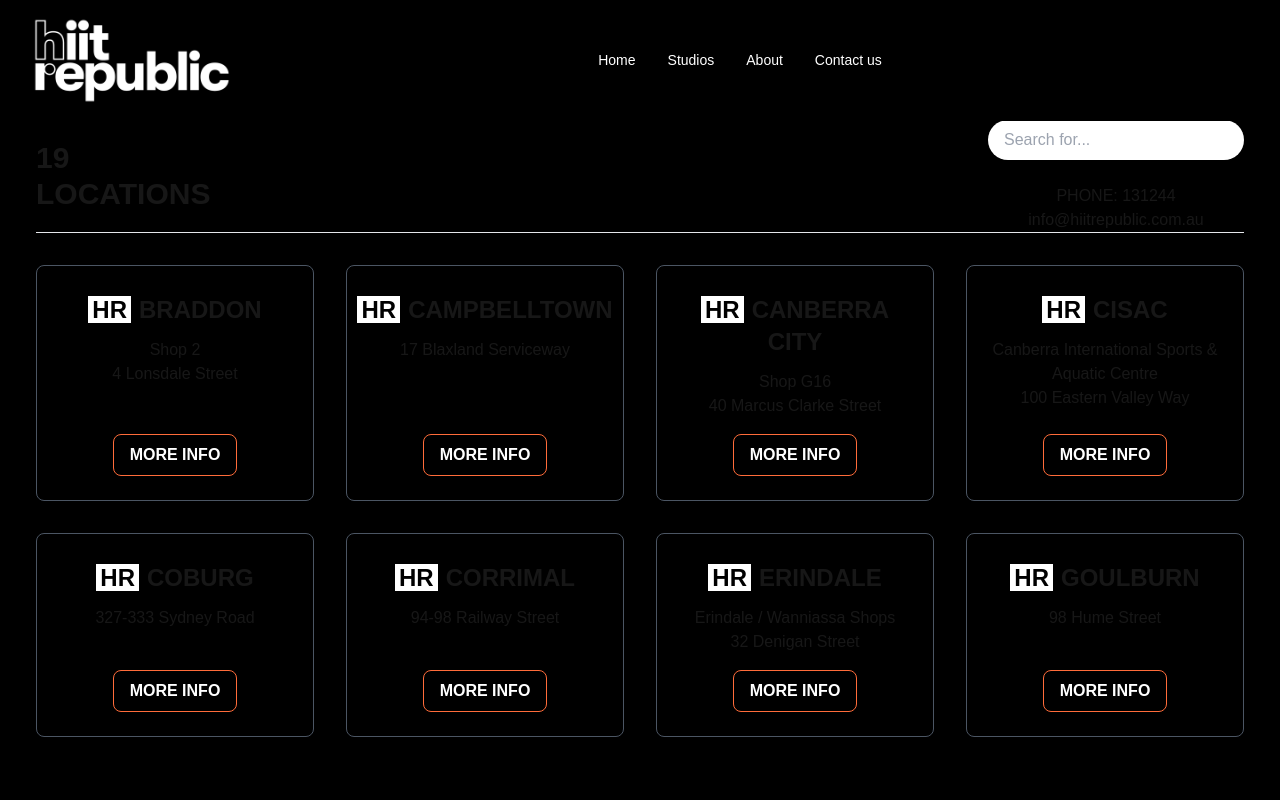
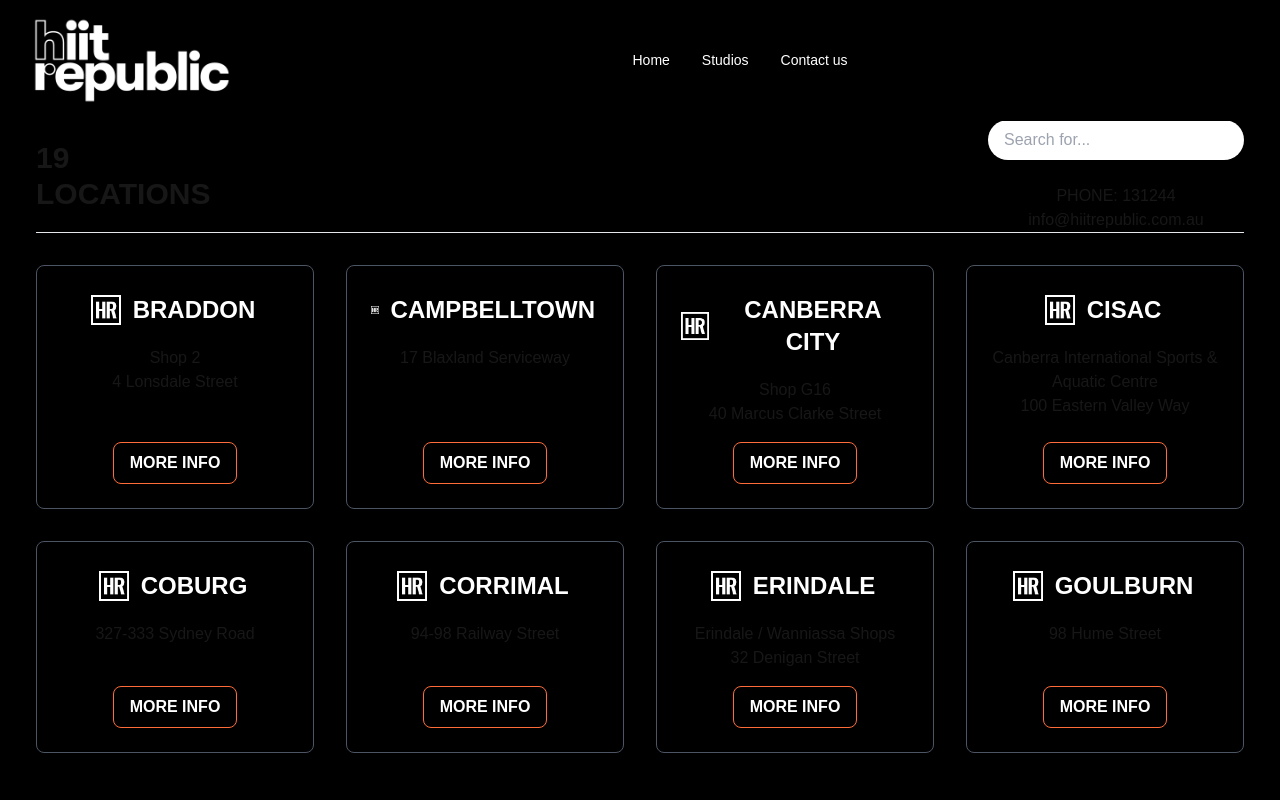
Before and after one commit to Timothy-itayi/viva-leisure-clone, a Next.js app in the folder hii-republic-clone/: page /studio in a window 1280 px wide. Shown: the top 800 px of the page. Built offline with nearby package versions, Linux system fonts and the light colour scheme.

Commit message:
update studios page

```diff
--- a/hii-republic-clone/app/components/nav/Navbar.tsx
+++ b/hii-republic-clone/app/components/nav/Navbar.tsx
@@ -50,11 +50,7 @@
                 Studios
               </Link>
             </li>
-            <li>
-              <Link href="" className="text-white text-sm font-regular hover:text-[#ff6c3a]">
-                About
-              </Link>
-            </li>
+
             <li>
               <Link href="https://timothyitayi.com" className="text-white text-sm font-regular hover:text-[#ff6c3a]">
                 Contact us
@@ -79,11 +75,7 @@
               Studios
             </Link>
           </li>
-          <li className="py-2">
-            <Link href="" className="text-white text-sm font-regular hover:text-[#ff6c3a]">
-              About
-            </Link>
-          </li>
+
           <li className="py-2">
             <Link href="https://timothyitayi.com" className="text-white text-sm font-regular hover:text-[#ff6c3a]">
               Contact us
--- a/hii-republic-clone/app/studio/components/card.tsx
+++ b/hii-republic-clone/app/studio/components/card.tsx
@@ -1,19 +1,39 @@
 import React from 'react';
+import Image from 'next/image';
 
 interface CardProps {
-  title: string; // Type annotation for title
-  address: string; // Type annotation for address
+  title: string;
+  address: string;
+  imageSrc: string;
 }
 
-const Card: React.FC<CardProps> = ({ title, address }) => {
+const Card: React.FC<CardProps> = ({ title, address, imageSrc }) => {
   return (
-    <div className="flex flex-col justify-between  items-center h-full p-6 bg-black text-center  rounded-lg border border-gray-600">
-      <div>
-        <h2 className="text-2xl font-bold mb-2 p-1">
-          <span className="bg-white text-black px-1 mr-2">HR</span>
-          {title}
-        </h2>
-        <p className="mb-4 whitespace-pre-line">{address}</p>
+    <div className="flex flex-col justify-between items-center h-full p-6 bg-black text-center rounded-lg border border-gray-600">
+      <div className="flex flex-col items-center">
+        {/* Flex container for Image and Title */}
+        <div className="flex items-center mb-4">
+          {/* Image */}
+          <div>
+            <Image
+              src={imageSrc}
+              alt="hit logo"
+              width={30}
+              height={30}
+              className="object-cover" // Removed absolute positioning
+            />
+          </div>
+
+          {/* Title */}
+          <h2 className="text-2xl font-bold p-1 text-white ml-2">
+            {title}
+          </h2>
+        </div>
+
+        {/* Address */}
+        <p className="mb-4 whitespace-pre-line">
+          {address}
+        </p>
       </div>
       <button className="border rounded-lg border-[#ff6c3a] text-white font-bold px-4 py-2 mt-auto hover:bg-[#ff6c3a] hover:text-white transition-colors">
         MORE INFO
--- a/hii-republic-clone/app/studio/page.tsx
+++ b/hii-republic-clone/app/studio/page.tsx
@@ -22,7 +22,7 @@
 
         <div className="grid grid-cols-1 sm:grid-cols-2 lg:grid-cols-4 gap-8">
           {locations.map((location, index) => (
-            <Card key={index} title={location.name} address={location.address} />
+            <Card key={index} title={location.name} address={location.address} imageSrc='/assets/hiit2.png' />
           ))}
         </div>
       </div>
```
Also changed, not shown: hii-republic-clone/public/assets/hiit2.png (added).
